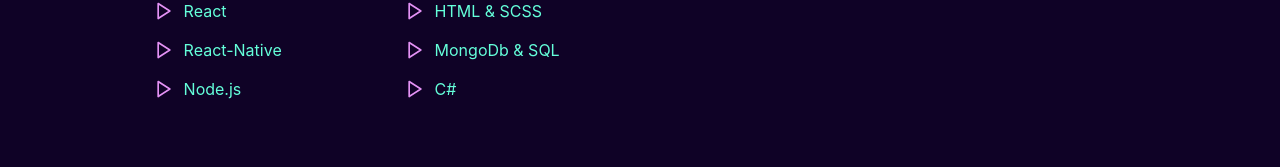
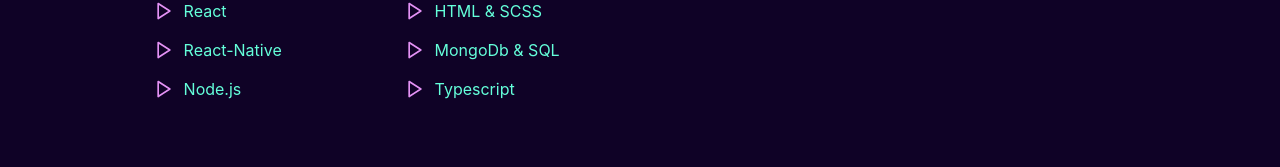
Before and after one commit to hurlaniyhi/My-Portfolio, a Next.js app: page / in a window 1280 px wide. Shown: the part 1331-1498 px from the top of the page. Built offline with nearby package versions, Linux system fonts and the light colour scheme.

Commit message:
make it better

```diff
--- a/components/About.js
+++ b/components/About.js
@@ -55,7 +55,7 @@
                             </div>
                             <div className={`${styles.technologiesWrapper} ${styles.technologiesWrapperPlus}`}>
                                 <FiPlay className={styles.technologyIcon} />
-                                <p className={styles.technologyText}>C#</p>
+                                <p className={styles.technologyText}>Typescript</p>
                             </div>
                         </div>
 
```
